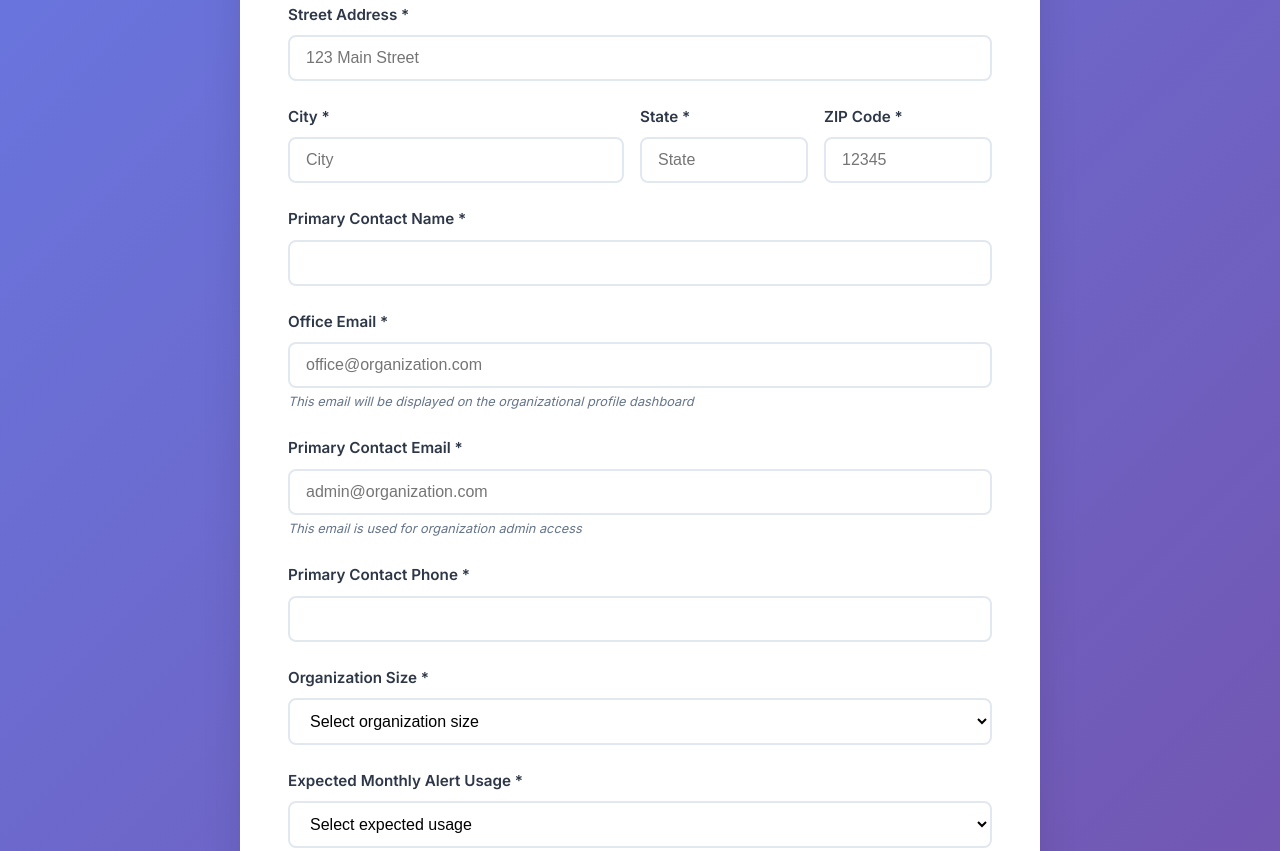
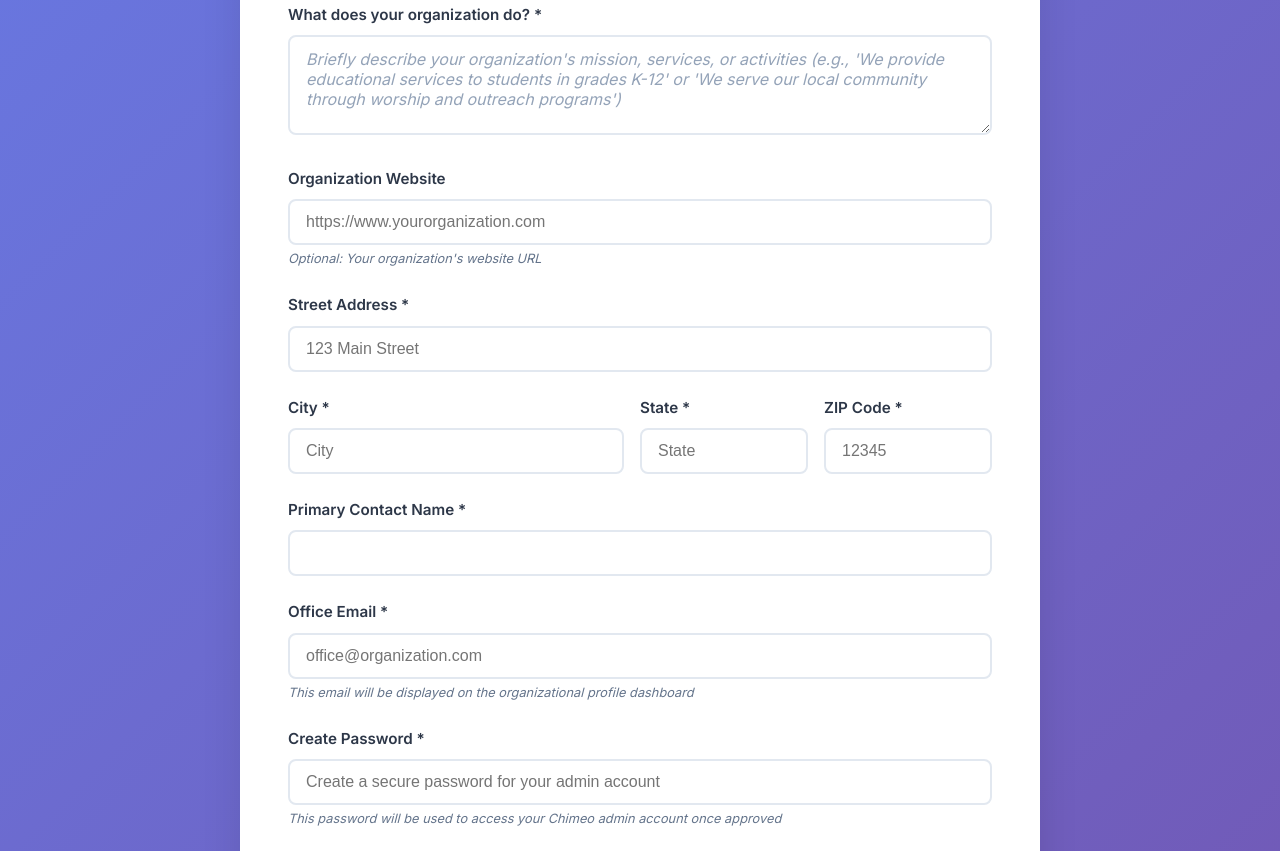
Before and after one commit to jedcrisp/chimeo-landing, a website: page org-request.html in a window 1280 px wide. Shown: the part 670-1521 px from the top of the page. Drawn offline with Linux system fonts and the light colour scheme.

Commit message:
Add organization description, website, and password fields

```diff
--- a/org-request.html
+++ b/org-request.html
@@ -93,6 +93,17 @@
                     </div>
 
                     <div class="form-group">
+                        <label for="org-description">What does your organization do? *</label>
+                        <textarea id="org-description" name="orgDescription" required placeholder="Briefly describe your organization's mission, services, or activities (e.g., 'We provide educational services to students in grades K-12' or 'We serve our local community through worship and outreach programs')" rows="3"></textarea>
+                    </div>
+
+                    <div class="form-group">
+                        <label for="org-website">Organization Website</label>
+                        <input type="url" id="org-website" name="orgWebsite" placeholder="https://www.yourorganization.com">
+                        <small class="field-help">Optional: Your organization's website URL</small>
+                    </div>
+
+                    <div class="form-group">
                         <label for="org-street">Street Address *</label>
                         <input type="text" id="org-street" name="orgStreet" required placeholder="123 Main Street">
                     </div>
@@ -121,6 +132,12 @@
                         <label for="office-email">Office Email *</label>
                         <input type="email" id="office-email" name="officeEmail" required placeholder="office@organization.com">
                         <small class="field-help">This email will be displayed on the organizational profile dashboard</small>
+                    </div>
+
+                    <div class="form-group">
+                        <label for="admin-password">Create Password *</label>
+                        <input type="password" id="admin-password" name="adminPassword" required placeholder="Create a secure password for your admin account">
+                        <small class="field-help">This password will be used to access your Chimeo admin account once approved</small>
                     </div>
 
                     <div class="form-group">
--- a/script.js
+++ b/script.js
@@ -394,7 +394,7 @@ document.addEventListener('DOMContentLoaded', function() {
         const orgData = Object.fromEntries(formData.entries());
 
         // Validate required fields
-        const requiredFields = ['orgName', 'orgType', 'orgStreet', 'orgCity', 'orgState', 'orgZip', 'contactName', 'officeEmail', 'contactEmail', 'contactPhone', 'orgSize', 'expectedUsage', 'useCase', 'termsAgreement'];
+        const requiredFields = ['orgName', 'orgType', 'orgDescription', 'orgStreet', 'orgCity', 'orgState', 'orgZip', 'contactName', 'officeEmail', 'adminPassword', 'contactEmail', 'contactPhone', 'orgSize', 'expectedUsage', 'useCase', 'termsAgreement'];
         const missingFields = requiredFields.filter(field => !orgData[field]);
 
         // If "other" is selected, also require the otherOrgType field
--- a/styles.css
+++ b/styles.css
@@ -1274,6 +1274,29 @@ input:checked + .slider:before {
     margin: 0;
 }
 
+textarea {
+    width: 100%;
+    padding: 0.75rem;
+    border: 2px solid #e2e8f0;
+    border-radius: 8px;
+    font-size: 1rem;
+    font-family: inherit;
+    resize: vertical;
+    min-height: 80px;
+    transition: border-color 0.3s ease;
+}
+
+textarea:focus {
+    outline: none;
+    border-color: #3b82f6;
+    box-shadow: 0 0 0 3px rgba(59, 130, 246, 0.1);
+}
+
+textarea::placeholder {
+    color: #94a3b8;
+    font-style: italic;
+}
+
 .checkbox-group {
     margin-bottom: 1rem;
 }
```
